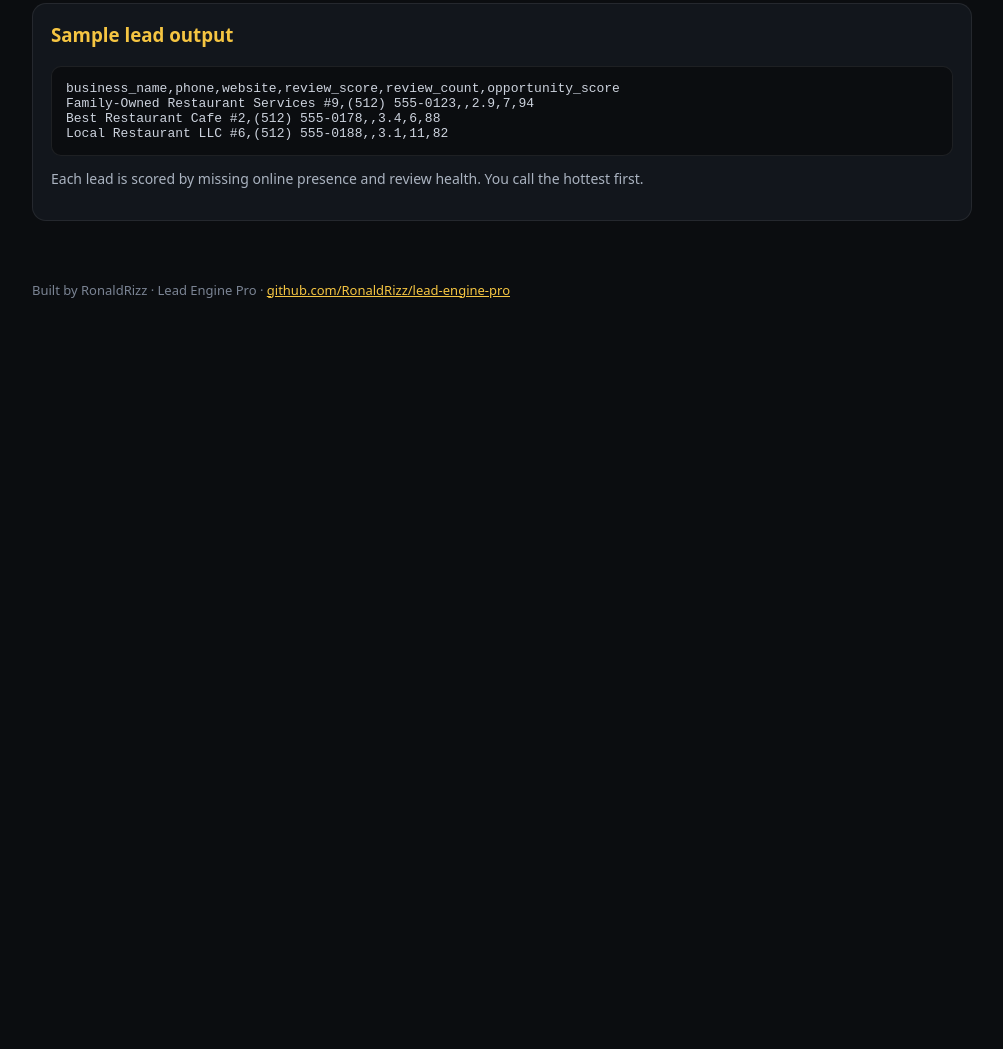
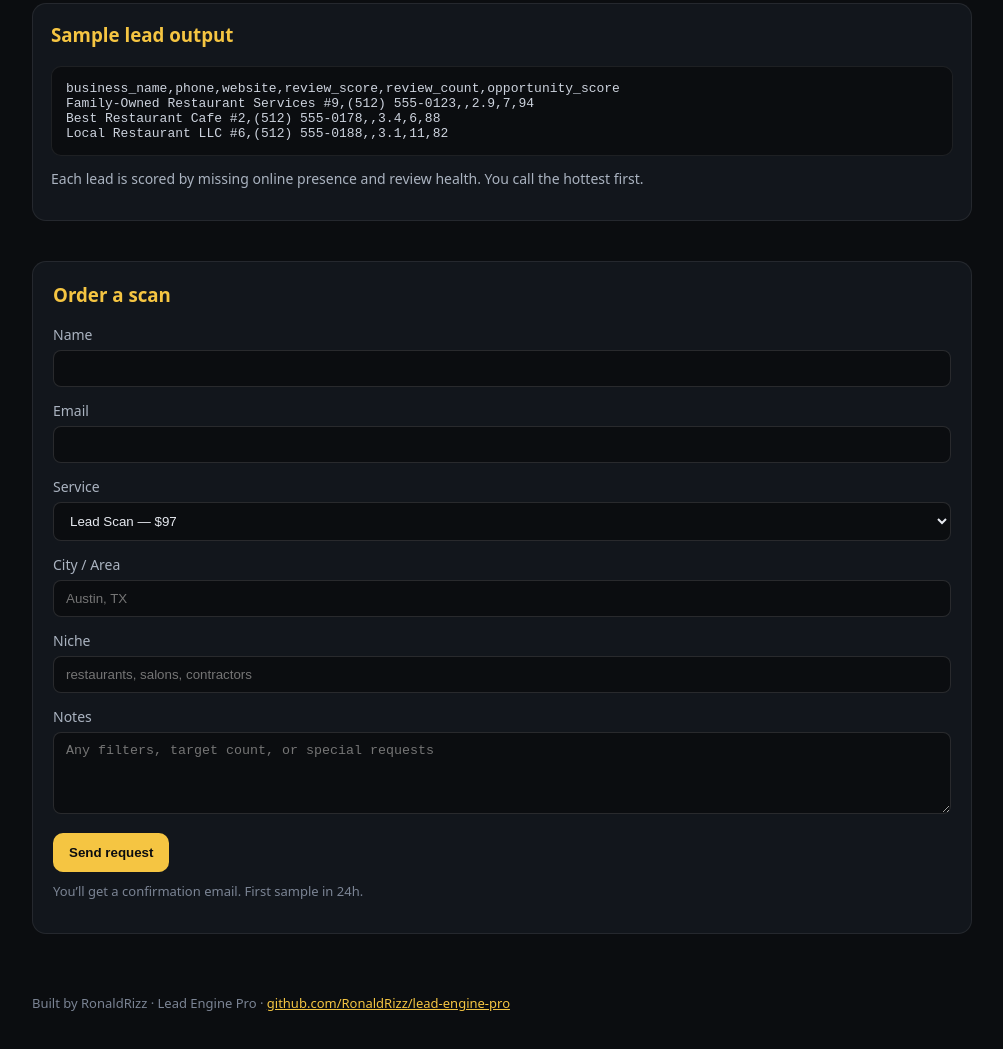
Before and after one commit to RonaldRizz/lead-engine-pro, a plain HTML site: page index.html in a window 1280 px wide. Shown: the part 654-1703 px from the top of the page, without its empty margins (138-1141 px from the left). Before the commit the page ends 993 px from the top, so only its background shows below. Drawn offline with Linux system fonts and the light colour scheme.

Commit message:
add order form to landing page

```diff
--- a/index.html
+++ b/index.html
@@ -3,7 +3,7 @@
 <head>
 <meta charset="UTF-8" />
 <meta name="viewport" content="width=device-width, initial-scale=1" />
-<title>Lead Engine Pro — Local Business Leads in 48 Hours</title>
+<title>Lead Engine Pro — Local Business Leads</title>
 <style>
   * { box-sizing: border-box; }
   body { font-family: system-ui, -apple-system, Segoe UI, Roboto, Helvetica, Arial, sans-serif; margin: 0; background: #0b0d10; color: #e6e9ef; }
@@ -19,11 +19,14 @@
   .card { background: #12161c; border: 1px solid rgba(255,255,255,.08); border-radius: 14px; padding: 18px; }
   .card h3 { margin: 0 0 8px; font-size: 16px; color: #f5c542; }
   .card p { margin: 0; color: #aab3c0; font-size: 14px; }
-  .price { font-size: 28px; font-weight: 700; color: #f5c542; }
   .proof { margin-top: 32px; background: #12161c; border: 1px solid rgba(255,255,255,.08); border-radius: 14px; padding: 18px; }
   .proof pre { background: #0b0d10; border: 1px solid rgba(255,255,255,.08); border-radius: 10px; padding: 14px; overflow: auto; color: #cdd3de; }
   footer { margin-top: 60px; color: #7b8494; font-size: 13px; }
   a { color: #f5c542; }
+  .order-form { margin-top: 40px; background: #12161c; border: 1px solid rgba(255,255,255,.08); border-radius: 14px; padding: 20px; }
+  .order-form label { display: block; color: #aab3c0; font-size: 14px; margin-bottom: 6px; }
+  .order-form input, .order-form select, .order-form textarea { width: 100%; padding: 10px 12px; border-radius: 8px; border: 1px solid rgba(255,255,255,.12); background: #0b0d10; color: #e6e9ef; margin-bottom: 14px; }
+  .order-form button { background: #f5c542; color: #0b0d10; border: 0; padding: 12px 16px; border-radius: 10px; font-weight: 700; cursor: pointer; }
 </style>
 </head>
 <body>
@@ -32,7 +35,7 @@
     <p class="sub">Clean CSVs with opportunity scores, review audits, and outreach scripts — built for agencies, SEOs, web designers, and sales teams.</p>
     <div class="cta-row">
       <a class="btn btn-primary" href="https://github.com/RonaldRizz/lead-engine-pro" target="_blank">View package</a>
-      <a class="btn btn-secondary" href="mailto:YOUREMAIL@example.com?subject=Lead%20scan%20-%20Austin%20restaurants">Order a scan</a>
+      <a class="btn btn-secondary" href="#order">Order a scan</a>
     </div>
 
     <div class="grid">
@@ -63,6 +66,31 @@ Local Restaurant LLC #6,(512) 555-0188,,3.1,11,82</pre>
       <p style="color:#aab3c0; font-size:14px; margin-top:10px;">Each lead is scored by missing online presence and review health. You call the hottest first.</p>
     </div>
 
+    <div class="order-form" id="order">
+      <h3 style="margin-top:0; color:#f5c542;">Order a scan</h3>
+      <form action="https://formspree.io/f/xpznkgwr" method="POST">
+        <label>Name</label>
+        <input type="text" name="name" required />
+        <label>Email</label>
+        <input type="email" name="email" required />
+        <label>Service</label>
+        <select name="service">
+          <option>Lead Scan — $97</option>
+          <option>Reputation Pack — $197</option>
+          <option>Data Cleaner — $47</option>
+          <option>Retainer — $499/mo</option>
+        </select>
+        <label>City / Area</label>
+        <input type="text" name="city" placeholder="Austin, TX" required />
+        <label>Niche</label>
+        <input type="text" name="niche" placeholder="restaurants, salons, contractors" required />
+        <label>Notes</label>
+        <textarea name="notes" rows="4" placeholder="Any filters, target count, or special requests"></textarea>
+        <button type="submit">Send request</button>
+      </form>
+      <p style="color:#7b8494; font-size:13px; margin-top:10px;">You’ll get a confirmation email. First sample in 24h.</p>
+    </div>
+
     <footer>
       Built by RonaldRizz · Lead Engine Pro · <a href="https://github.com/RonaldRizz/lead-engine-pro">github.com/RonaldRizz/lead-engine-pro</a>
     </footer>
```
